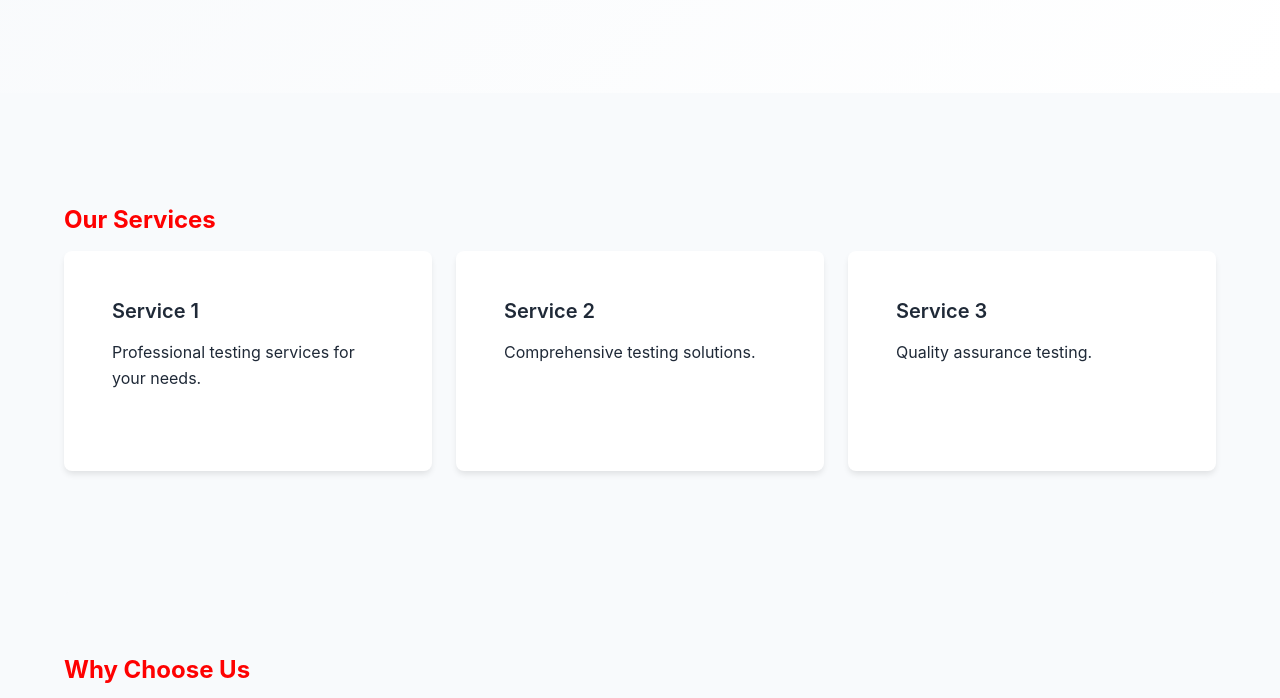
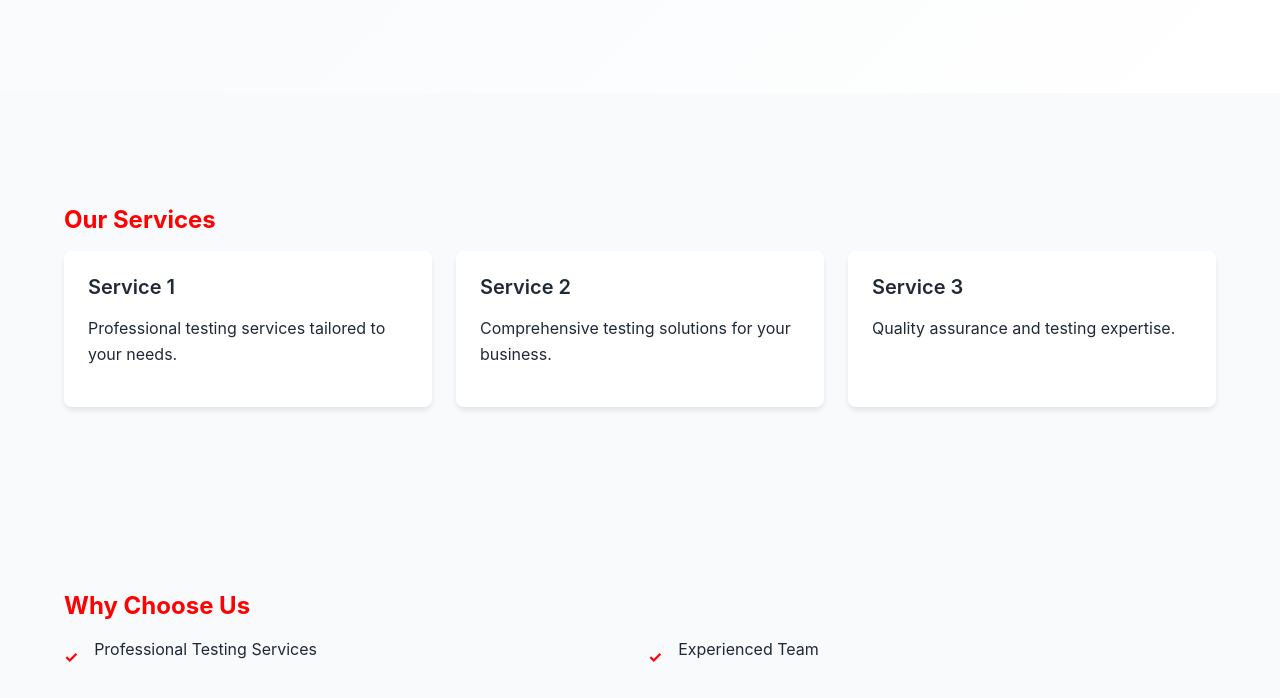
Before and after one commit to prairiegiraffe/testy-mc-testerson, a website: page services.html in a window 1280 px wide. Shown: the part 226-924 px from the top of the page. Drawn offline with Linux system fonts and the light colour scheme.

Commit message:
Update services.html - Website regeneration

```diff
--- a/services.html
+++ b/services.html
@@ -10,7 +10,7 @@
 <body class="bg-light">
     <header class="bg-white shadow">
         <nav class="container flex justify-between items-center py-4">
-            <a href="/" class="nav-brand text-2xl font-bold">Testy mc testerson</a>
+            <a href="/" class="nav-brand text-2xl font-bold text-primary">Testy mc testerson</a>
             <div class="nav-links">
                 <a href="/" class="px-4 py-2">Home</a>
                 <a href="/about" class="px-4 py-2">About</a>
@@ -31,23 +31,17 @@
         <section class="content-section mb-8">
             <h2 class="section-title text-2xl font-bold mb-4">Our Services</h2>
             <div class="grid grid-3 gap-6">
-                <div class="card shadow">
-                    <div class="card-body p-6">
-                        <h3 class="text-xl font-semibold mb-4">Service 1</h3>
-                        <p class="text-base">Professional testing services for your needs.</p>
-                    </div>
+                <div class="card shadow p-6">
+                    <h3 class="text-xl font-semibold mb-4">Service 1</h3>
+                    <p class="text-base">Professional testing services tailored to your needs.</p>
                 </div>
-                <div class="card shadow">
-                    <div class="card-body p-6">
-                        <h3 class="text-xl font-semibold mb-4">Service 2</h3>
-                        <p class="text-base">Comprehensive testing solutions.</p>
-                    </div>
+                <div class="card shadow p-6">
+                    <h3 class="text-xl font-semibold mb-4">Service 2</h3>
+                    <p class="text-base">Comprehensive testing solutions for your business.</p>
                 </div>
-                <div class="card shadow">
-                    <div class="card-body p-6">
-                        <h3 class="text-xl font-semibold mb-4">Service 3</h3>
-                        <p class="text-base">Quality assurance testing.</p>
-                    </div>
+                <div class="card shadow p-6">
+                    <h3 class="text-xl font-semibold mb-4">Service 3</h3>
+                    <p class="text-base">Quality assurance and testing expertise.</p>
                 </div>
             </div>
         </section>
@@ -55,13 +49,13 @@
         <section class="content-section bg-light p-8 rounded-lg mb-8">
             <h2 class="section-title text-2xl font-bold mb-4">Why Choose Us</h2>
             <div class="grid grid-2 gap-4">
-                <div class="flex items-start gap-4">
-                    <div class="text-primary text-xl">✓</div>
-                    <div>Professional expertise</div>
+                <div class="flex items-center gap-4">
+                    <div class="text-primary font-bold">✓</div>
+                    <p>Professional Testing Services</p>
                 </div>
-                <div class="flex items-start gap-4">
-                    <div class="text-primary text-xl">✓</div>
-                    <div>Quality service</div>
+                <div class="flex items-center gap-4">
+                    <div class="text-primary font-bold">✓</div>
+                    <p>Experienced Team</p>
                 </div>
             </div>
         </section>
@@ -69,7 +63,7 @@
 
     <section class="bg-primary text-white py-8">
         <div class="container text-center">
-            <h2 class="text-2xl font-bold mb-4">Ready to get started?</h2>
+            <h2 class="text-2xl font-bold mb-4">Ready to Get Started?</h2>
             <p class="mb-4">Contact us today for professional testing services</p>
             <a href="tel:3071234562" class="btn btn-secondary">Call (307) 123-4562</a>
         </div>
```
